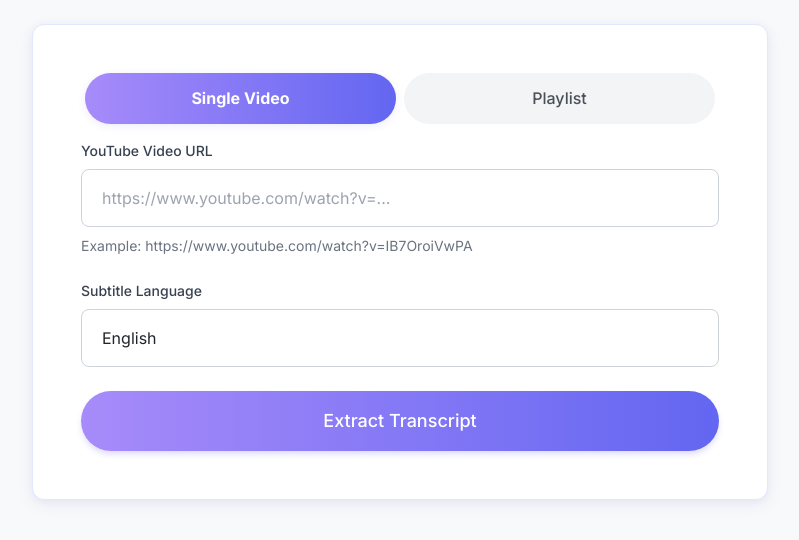
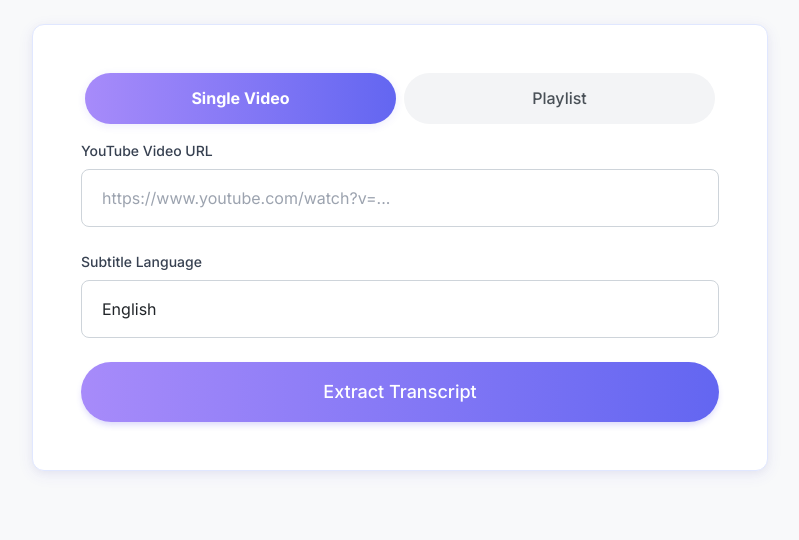
Before and after one commit to violettance/youtube_transcript_extractor, a Flask app: page / in a window 1280 px wide. Shown: the part 391-931 px from the top of the page, without its empty margins (240-1039 px from the left). Run offline with Flask 3, Linux system fonts and the light colour scheme; some libraries are stand-ins or nearby versions.

Commit message:
Refactor: Remove example text for YouTube Video URL in index.html

```diff
--- a/src/templates/index.html
+++ b/src/templates/index.html
@@ -57,7 +57,6 @@
                 <div class="mb-3">
                   <label for="videoUrl" class="form-label">YouTube Video URL</label>
                   <input type="text" class="form-control" id="videoUrl" placeholder="https://www.youtube.com/watch?v=..." required />
-                  <div class="form-text">Example: https://www.youtube.com/watch?v=IB7OroiVwPA</div>
                 </div>
               </div>
 
```
